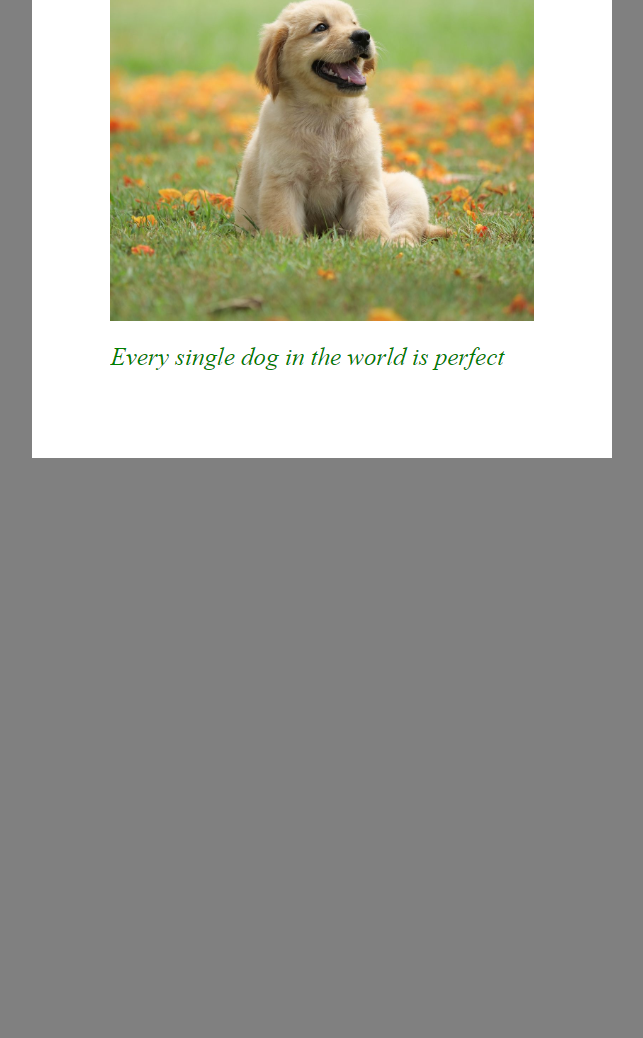
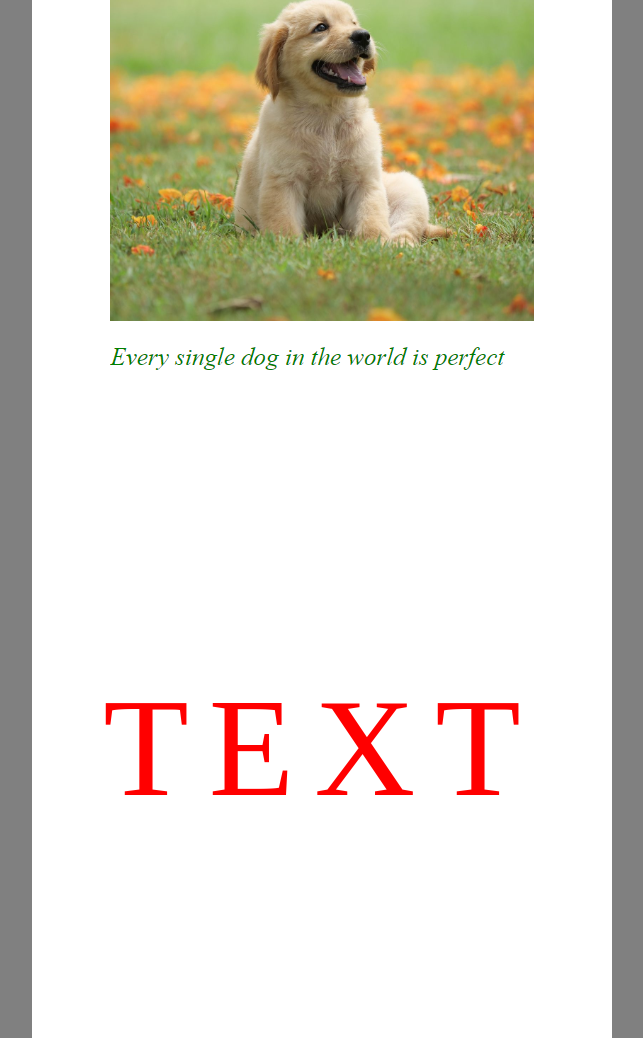
Before and after one commit to Bekar-T/AoDI_Task_8, a plain HTML site: page index.html in a window 1280 px wide. Shown: the part 2594-3632 px from the top of the page, without its empty margins (318-961 px from the left). Before the commit the page ends 3052 px from the top, so only its background shows below. Drawn offline with Linux system fonts and the light colour scheme.

Commit message:
Text completed

```diff
--- a/css/style.css
+++ b/css/style.css
@@ -19,7 +19,7 @@ img {
 
 /* 1 */
 
-.button_div{
+.button_div {
     width: 580px;
     height: 250px;
     background-color: #dda0dd;
@@ -56,7 +56,7 @@ img {
 
 /* 2 */
 
-.card_div_outer{
+.card_div_outer {
     width: 580px;
     background: white;
     display: flex;
@@ -64,7 +64,8 @@ img {
     justify-content: center;
     padding-bottom: 50px;
 }
-.card_div_inner{
+
+.card_div_inner {
     display: flex;
     flex-direction: column;
     align-items: center;
@@ -72,15 +73,41 @@ img {
     padding: 38px;
     border-radius: 25px;
 }
-.card_div_inner:hover{
+
+.card_div_inner:hover {
     transition: box-shadow 1s;
     box-shadow: 10px 0 15px rgba(64, 192, 64, 0.5),
-    0 10px 10px rgba(64, 192, 64, 0.5),
-    -10px 0 10px rgba(64, 192, 64, 0.5),
-    0 -10px 10px rgba(64, 192, 64, 0.5);
+        0 10px 10px rgba(64, 192, 64, 0.5),
+        -10px 0 10px rgba(64, 192, 64, 0.5),
+        0 -10px 10px rgba(64, 192, 64, 0.5);
 }
-.card_div_inner:hover :first-child{
+
+.card_div_inner:hover :first-child {
     transition: border-radius 1s;
     border-top-left-radius: 25px;
     border-top-right-radius: 25px;
 }
+
+/* 3 */
+
+.text_div {
+    width: 580px;
+    height: 580px;
+    display: flex;
+    justify-content: center;
+    align-items: center;
+    background: white;
+    font-size: 140px;
+    letter-spacing: 20px;
+    color: red;
+    animation: glow 1s infinite;
+}
+
+@keyframes glow {
+    0% {}
+
+    50% {
+        text-shadow: 0 0 20px rgba(255, 0, 0, 1), 0 0 20px rgba(255, 0, 0, 1);
+    }
+    100%{}
+}
--- a/index.html
+++ b/index.html
@@ -27,6 +27,12 @@
                 <img src="images/dog_text.png">
             </div>
         </div>
+
+        <!-- 3 -->
+
+        <div class="text_div">
+            <span>TEXT</span>
+        </div>
     </div>
 </body>
 </html>
```
